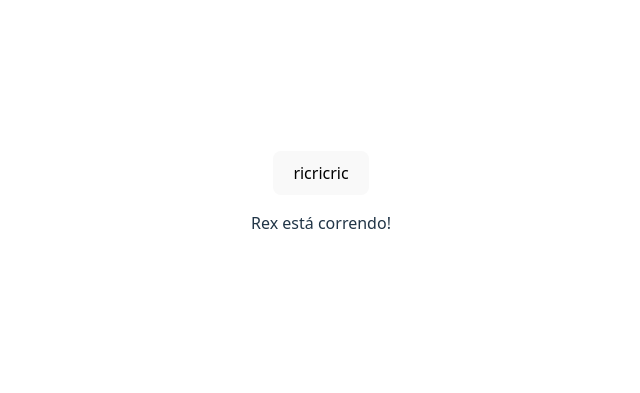
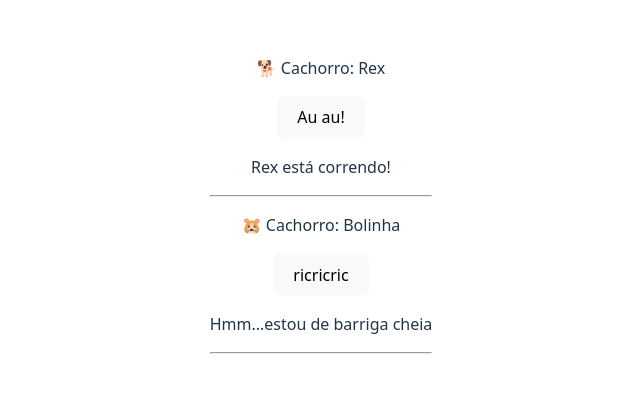
Before and after one commit to rodrigo-v4z/POO-Heranca, a React (Vite) app: page / in a window 1280 px wide. Shown: the part 199-592 px from the top of the page, without its empty margins (319-959 px from the left). Built offline with nearby package versions, Linux system fonts and the light colour scheme.

Commit message:
Versão animal

```diff
--- a/src/App.tsx
+++ b/src/App.tsx
@@ -7,14 +7,20 @@ function App() {
   const [count, setCount] = useState(0);
 
   const rex = new Cachorro('Rex');
-  const hamster = new Hamster('Julio');
+  const bolinha = new Hamster('Bolinha');
 
   return (
     <>
     <div>
-        <button onClick={() => {hamster.emitirSom()}}>{hamster.emitirSom()}</button>
+        <p>🐕 Cachorro: {rex.getNome()}</p>
+        <button onClick={() => {rex.emitirSom()}}>{rex.emitirSom()}</button>
         <p>{rex.correr()}</p>
-      </div>
+        <hr />
+        <p>🐹 Cachorro: {bolinha.getNome()}</p>
+        <button onClick={() => {bolinha.emitirSom()}}>{bolinha.emitirSom()}</button>
+        <p>{bolinha.comerSemente()}</p>
+        <hr />
+    </div>
     </>
   )
 }
```
